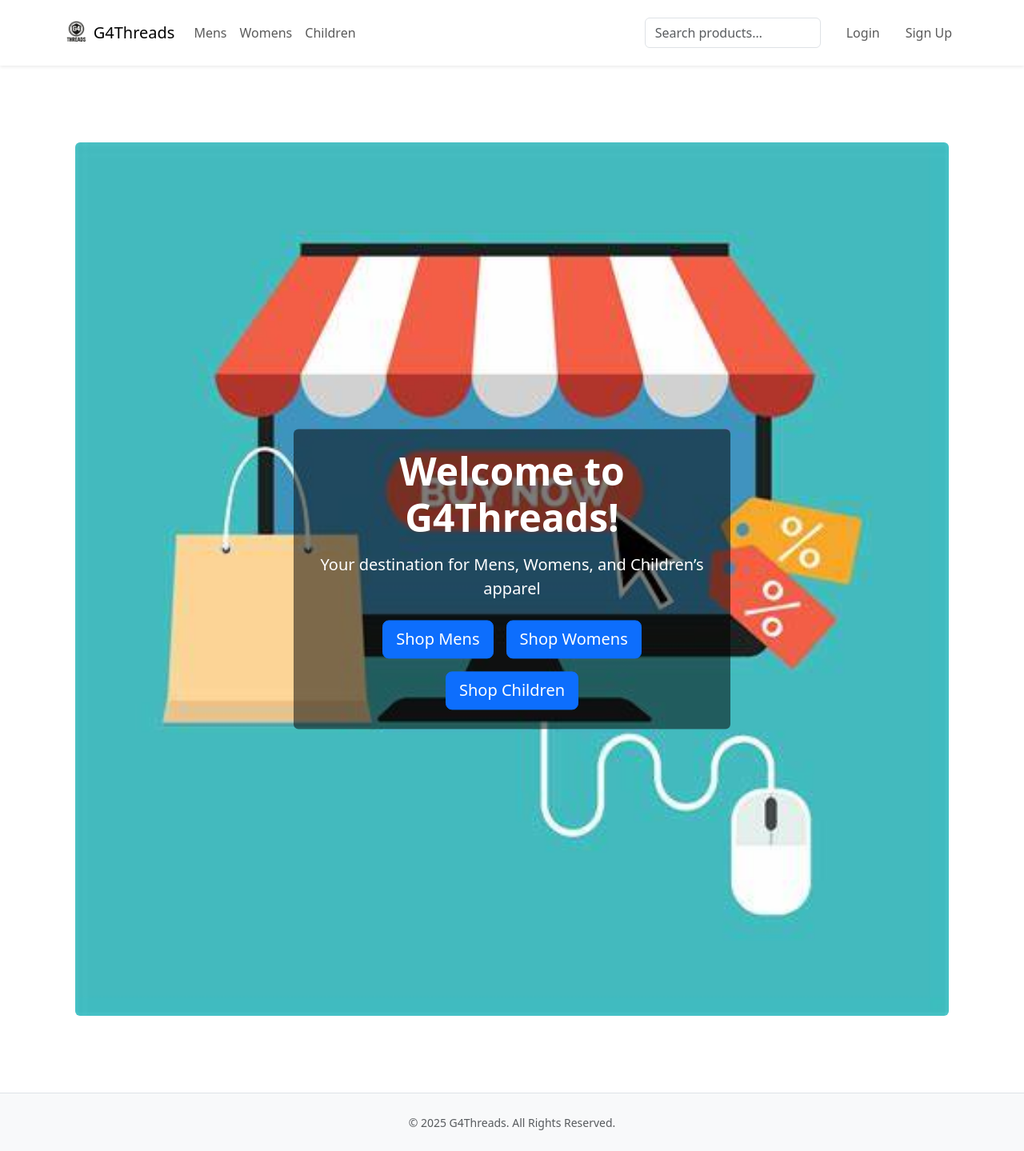
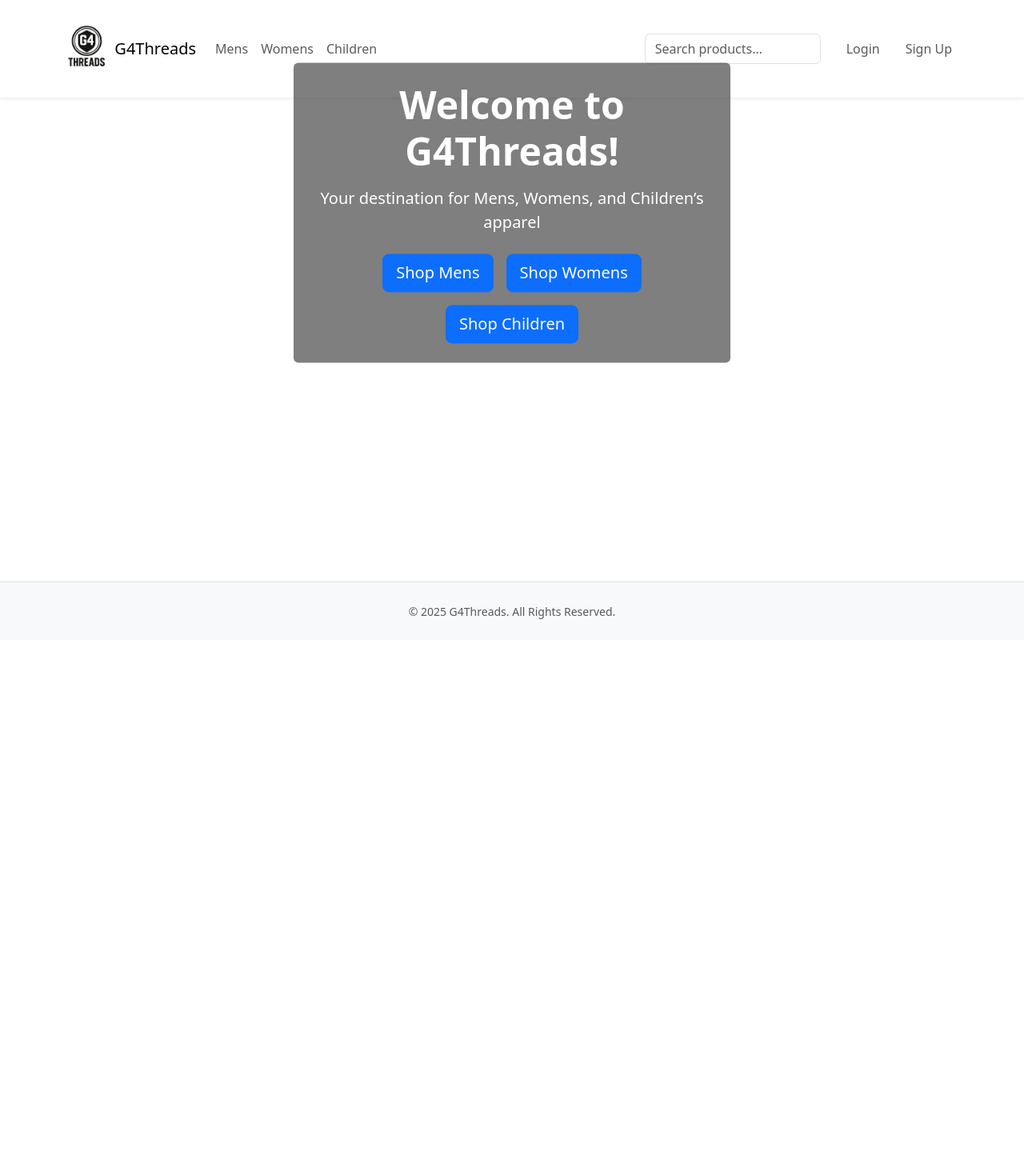
Before and after one commit to mpsorum392/ISQA3900_G4_SPR_25, a Django app: page / in a window 1280 px wide. Shown: the whole page at 80% size. After the commit the page ends 774 px from the top, so only its background shows below. Run offline with Django 5.2, Linux system fonts and the light colour scheme.

Commit message:
initial commit

```diff
--- a/DjangoProject/settings.py
+++ b/DjangoProject/settings.py
@@ -148,3 +148,6 @@ PAYMENT_HOST     = 'localhost:8000'
 PAYMENT_VARIANTS = {
     'default': ('payments.dummy.DummyProvider', {}),
 }
+
+MEDIA_URL = '/media/'
+MEDIA_ROOT = BASE_DIR / 'media'
--- a/DjangoProject/urls.py
+++ b/DjangoProject/urls.py
@@ -1,4 +1,6 @@
 # DjangoProject/urls.py
+from django.conf import settings
+from django.conf.urls.static import static
 
 from django.contrib import admin
 from django.urls import path, include
@@ -22,3 +24,4 @@ urlpatterns = [
     # Orders (namespaced so 'orders:checkout', 'orders:receipt' resolve)
     path('orders/',   include('orders.urls', namespace='orders')),
 ]
+urlpatterns += static(settings.MEDIA_URL, document_root=settings.MEDIA_ROOT)
--- a/templates/base.html
+++ b/templates/base.html
@@ -28,11 +28,12 @@
         <!-- Logo -->
              <a class="navbar-brand d-flex align-items-center" href="{% url 'home' %}">
               <img
-                src="{% static 'img/g4threads-logo.png' %}"
-                alt="G4Threads Logo"
-                height="40"
-                class="me-2"
-              >
+  src="{% static 'img/g4threads-logo.png' %}"
+  alt="G4Threads Logo"
+  style="height: 80px; width: auto;"
+  class="me-2"
+/>
+
           <span class="h5 mb-0">G4Threads</span>
         </a>
         <button class="navbar-toggler" type="button" data-bs-toggle="collapse"
--- a/templates/home.html
+++ b/templates/home.html
@@ -2,14 +2,10 @@
 {% load static %}
 
 {% block content %}
-<div class="container my-5">
+<div class="container my-5 pt-5 mb-5">
   <!-- Hero Section -->
   <div class="position-relative text-center mb-5 hero-section">
-    <img
-      src="{% static 'img/online_shop.jpg' %}"
-      class="img-fluid w-100 rounded"
-      alt="Hero Banner"
-    >
+
     <div
       class="position-absolute top-50 start-50 translate-middle text-white p-4 rounded"
       style="background: rgba(0, 0, 0, 0.5);"
```
Also changed, not shown: templates/products/category_list.html (+10 -5 lines), db.sqlite3, media/products/blueshirt.png (added), media/products/blueshirt_CoeOxkO.png (added), media/products/greenshirt.png (added), media/products/greenshirt_uFcylQy.png (added), media/products/redshirt.png (added), media/products/redshirt_e3YTwtc.png (added), media/products/redshirt_e3YTwtc_q6kn63y.png (added), media/products/trainer.png (added), media/products/trainer_gA3WGLX.png (added), static/img/gforceshirt.png (added).
